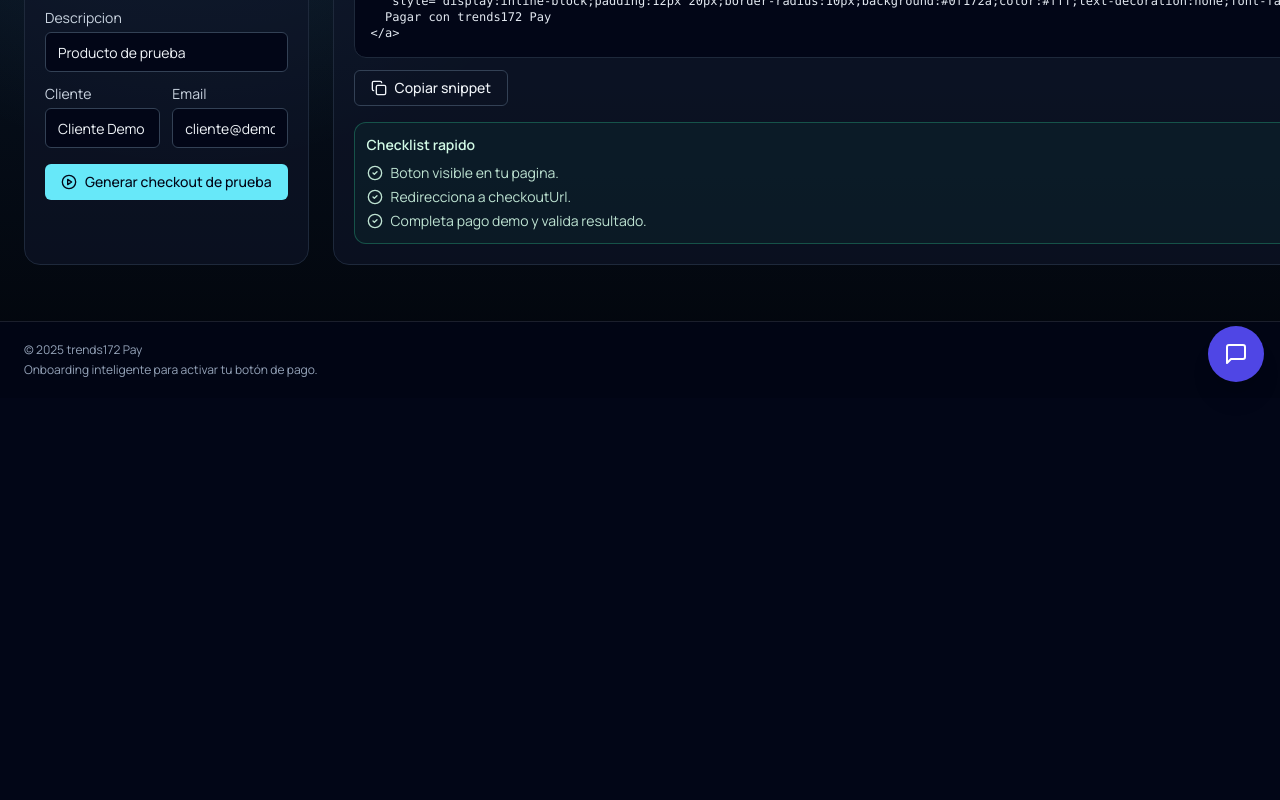
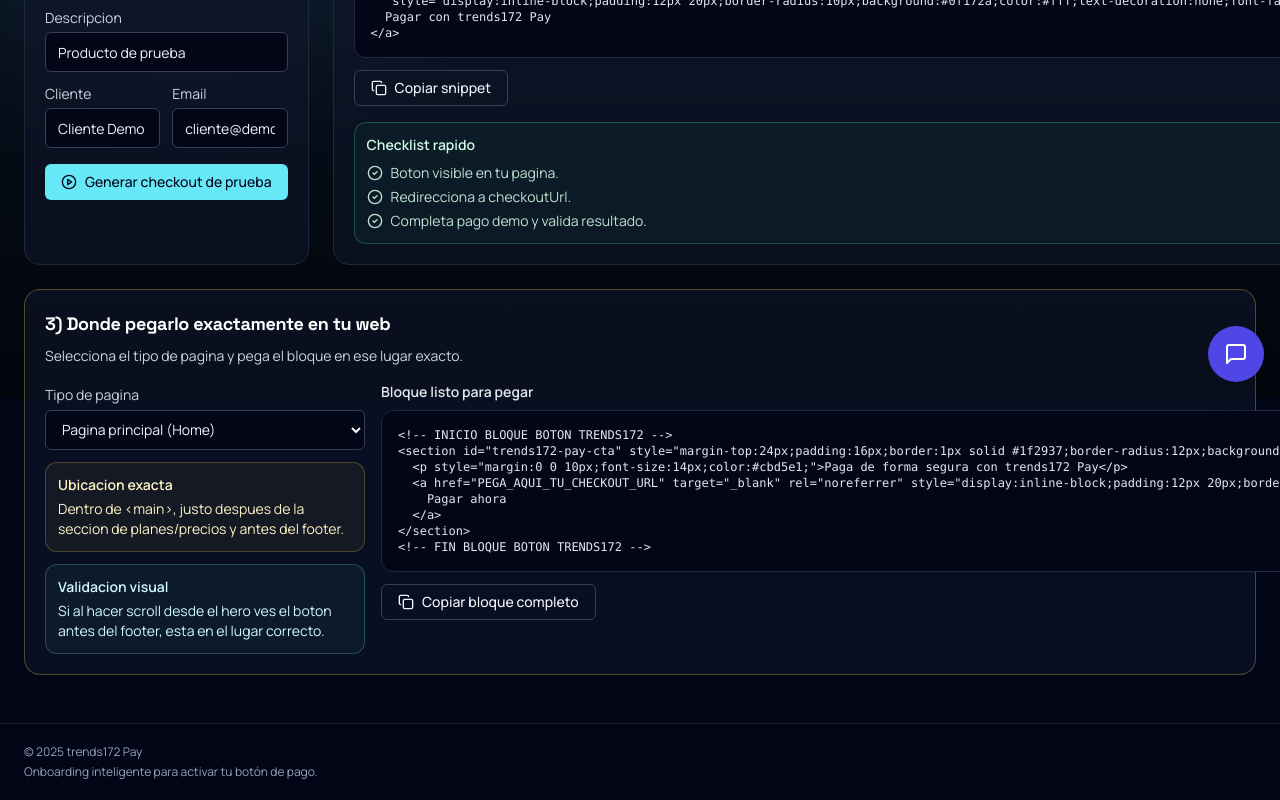
Before and after one commit to Guntherdrb30/Trends172Pay, a Next.js app: page /instalacion-prueba in a window 1280 px wide. Shown: the part 402-1202 px from the top of the page. Before the commit the page ends 800 px from the top, so only its background shows below. Built offline with nearby package versions, Linux system fonts and the light colour scheme.

Commit message:
feat(install): add exact placement guidance and stricter assistant instructions

```diff
--- a/app/api/chat/route.ts
+++ b/app/api/chat/route.ts
@@ -31,13 +31,17 @@
    - Diagnostico rapido
    - Siguiente paso
    - Checklist de validacion
-5. Enfocate en instalacion real:
+5. Debes indicar ubicacion exacta del boton en la web del cliente:
+   - "Lugar exacto" (ej. dentro de <main>, despues de precios, antes del footer)
+   - "Referencia visual" para validar que quedo bien
+   - Si hay codigo, indica archivo y bloque donde pegarlo (ej. page.tsx dentro del return principal).
+6. Enfocate en instalacion real:
    - Obtener credenciales en /dashboard/integration
    - Crear session de pago
    - Redirigir a checkoutUrl
    - Verificar resultado (paid o failed)
-6. Si detectas riesgo de exponer llaves secretas en frontend, advierte y da alternativa segura.
-7. Cuando sea util, recomienda probar en /instalacion-prueba para la primera instalacion.
+7. Si detectas riesgo de exponer llaves secretas en frontend, advierte y da alternativa segura.
+8. Cuando sea util, recomienda probar en /instalacion-prueba para la primera instalacion.
 
 Contexto tecnico:
 - API base: /api/v1
--- a/components/public/InstallationSandbox.tsx
+++ b/components/public/InstallationSandbox.tsx
@@ -8,6 +8,39 @@
   sessionId: string;
   businessCode: string;
   checkoutUrl: string;
+};
+
+type PlacementType = "home" | "product" | "checkout";
+
+const placementGuides: Record<
+  PlacementType,
+  {
+    label: string;
+    exactPlace: string;
+    check: string;
+  }
+> = {
+  home: {
+    label: "Pagina principal (Home)",
+    exactPlace:
+      "Dentro de <main>, justo despues de la seccion de planes/precios y antes del footer.",
+    check:
+      "Si al hacer scroll desde el hero ves el boton antes del footer, esta en el lugar correcto."
+  },
+  product: {
+    label: "Pagina de producto",
+    exactPlace:
+      "En la columna derecha del producto, debajo del precio y del boton 'Agregar al carrito'.",
+    check:
+      "El usuario debe poder ver precio, luego CTA de compra normal y despues el boton de pago directo."
+  },
+  checkout: {
+    label: "Pagina de checkout/carrito",
+    exactPlace:
+      "Dentro del resumen de orden, justo antes del boton final de confirmar compra.",
+    check:
+      "Si el cliente revisa subtotal y el siguiente elemento es tu boton de pago, esta bien ubicado."
+  }
 };
 
 export function InstallationSandbox() {
@@ -21,6 +54,8 @@
   const [checkoutUrl, setCheckoutUrl] = useState("");
   const [businessCode, setBusinessCode] = useState("");
   const [copied, setCopied] = useState(false);
+  const [copiedBlock, setCopiedBlock] = useState(false);
+  const [placementType, setPlacementType] = useState<PlacementType>("home");
 
   const embedSnippet = useMemo(() => {
     if (!checkoutUrl) {
@@ -39,6 +74,21 @@
       "   style=\"display:inline-block;padding:12px 20px;border-radius:10px;background:#0f172a;color:#fff;text-decoration:none;font-family:system-ui;\">",
       "  Pagar con trends172 Pay",
       "</a>"
+    ].join("\n");
+  }, [checkoutUrl]);
+
+  const placementBlockSnippet = useMemo(() => {
+    const href = checkoutUrl || "PEGA_AQUI_TU_CHECKOUT_URL";
+
+    return [
+      "<!-- INICIO BLOQUE BOTON TRENDS172 -->",
+      "<section id=\"trends172-pay-cta\" style=\"margin-top:24px;padding:16px;border:1px solid #1f2937;border-radius:12px;background:#0b1220;\">",
+      "  <p style=\"margin:0 0 10px;font-size:14px;color:#cbd5e1;\">Paga de forma segura con trends172 Pay</p>",
+      `  <a href="${href}" target="_blank" rel="noreferrer" style="display:inline-block;padding:12px 20px;border-radius:10px;background:#06b6d4;color:#0b1220;text-decoration:none;font-weight:700;font-family:system-ui;">`,
+      "    Pagar ahora",
+      "  </a>",
+      "</section>",
+      "<!-- FIN BLOQUE BOTON TRENDS172 -->"
     ].join("\n");
   }, [checkoutUrl]);
 
@@ -90,6 +140,16 @@
       await navigator.clipboard.writeText(embedSnippet);
       setCopied(true);
       setTimeout(() => setCopied(false), 2000);
+    } catch (err) {
+      console.error("Copy failed:", err);
+    }
+  }
+
+  async function copyPlacementBlock() {
+    try {
+      await navigator.clipboard.writeText(placementBlockSnippet);
+      setCopiedBlock(true);
+      setTimeout(() => setCopiedBlock(false), 2000);
     } catch (err) {
       console.error("Copy failed:", err);
     }
@@ -217,6 +277,53 @@
           </div>
         </div>
       </section>
+
+      <section className="rounded-2xl border border-amber-300/30 bg-slate-900/60 p-5">
+        <h2 className="text-lg font-bold text-white">3) Donde pegarlo exactamente en tu web</h2>
+        <p className="mt-2 text-sm text-slate-300">
+          Selecciona el tipo de pagina y pega el bloque en ese lugar exacto.
+        </p>
+
+        <div className="mt-4 grid gap-4 lg:grid-cols-[320px_1fr]">
+          <div className="space-y-3">
+            <label className="text-sm text-slate-300">
+              Tipo de pagina
+              <select
+                value={placementType}
+                onChange={(e) => setPlacementType(e.target.value as PlacementType)}
+                className="mt-1 h-10 w-full rounded-md border border-slate-700 bg-slate-950 px-3 text-slate-100"
+              >
+                <option value="home">{placementGuides.home.label}</option>
+                <option value="product">{placementGuides.product.label}</option>
+                <option value="checkout">{placementGuides.checkout.label}</option>
+              </select>
+            </label>
+
+            <div className="rounded-xl border border-amber-300/25 bg-amber-300/5 p-3 text-sm text-amber-100">
+              <p className="font-semibold">Ubicacion exacta</p>
+              <p className="mt-1">{placementGuides[placementType].exactPlace}</p>
+            </div>
+
+            <div className="rounded-xl border border-cyan-300/25 bg-cyan-300/5 p-3 text-sm text-cyan-100">
+              <p className="font-semibold">Validacion visual</p>
+              <p className="mt-1">{placementGuides[placementType].check}</p>
+            </div>
+          </div>
+
+          <div>
+            <p className="mb-2 text-sm font-semibold text-slate-200">Bloque listo para pegar</p>
+            <pre className="overflow-x-auto rounded-xl border border-slate-800 bg-slate-950 p-4 text-xs text-slate-200">
+              {placementBlockSnippet}
+            </pre>
+            <div className="mt-3 flex flex-wrap gap-2">
+              <Button variant="outline" onClick={copyPlacementBlock}>
+                <Copy className="mr-2 h-4 w-4" />
+                {copiedBlock ? "Bloque copiado" : "Copiar bloque completo"}
+              </Button>
+            </div>
+          </div>
+        </div>
+      </section>
     </div>
   );
 }
```
